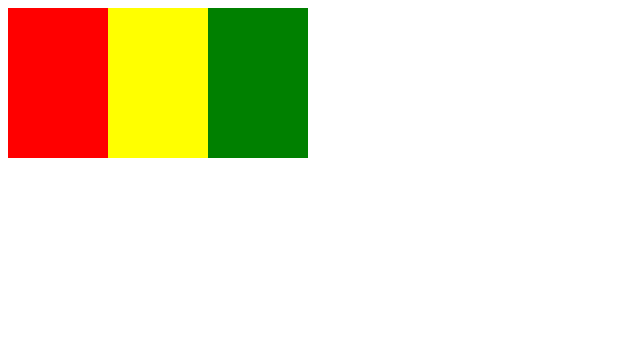
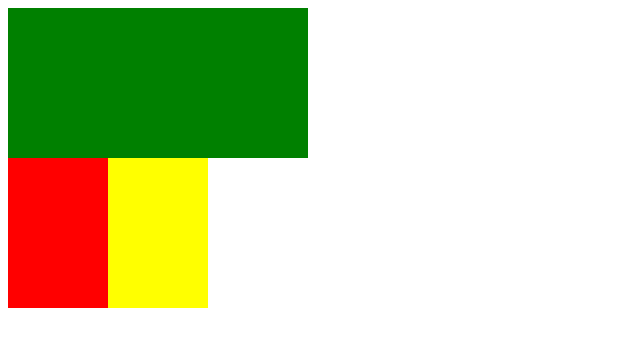
Before and after one commit to GregoryYamaev/Yamaev_flag, a plain HTML site: page flag_flexbox/index.html in a window 1280 px wide. Shown: the whole page, without its empty margins (0-640 px from the left). Drawn offline with Linux system fonts and the light colour scheme; files that its build step writes are made by us from their sources.

Commit message:
Update index.html
actual flexbox update

```diff
--- a/flag_flexbox/index.html
+++ b/flag_flexbox/index.html
@@ -4,11 +4,12 @@
     <meta charset="UTF-8">
     <meta http-equiv="X-UA-Compatible" content="IE=edge">
     <meta name="viewport" content="width=device-width, initial-scale=1.0">
-    <link rel="stylesheet" href="./static/style.css">
+    <link rel="stylesheet" href="./style.css">
     <title>Document</title>
 </head>
 <body>
-    <div class="colour1">
+    <div class="container">
+        <div class="colour1"></div>
         <div class="colour2"></div>
         <div class="colour3"></div>
     </div>
```
